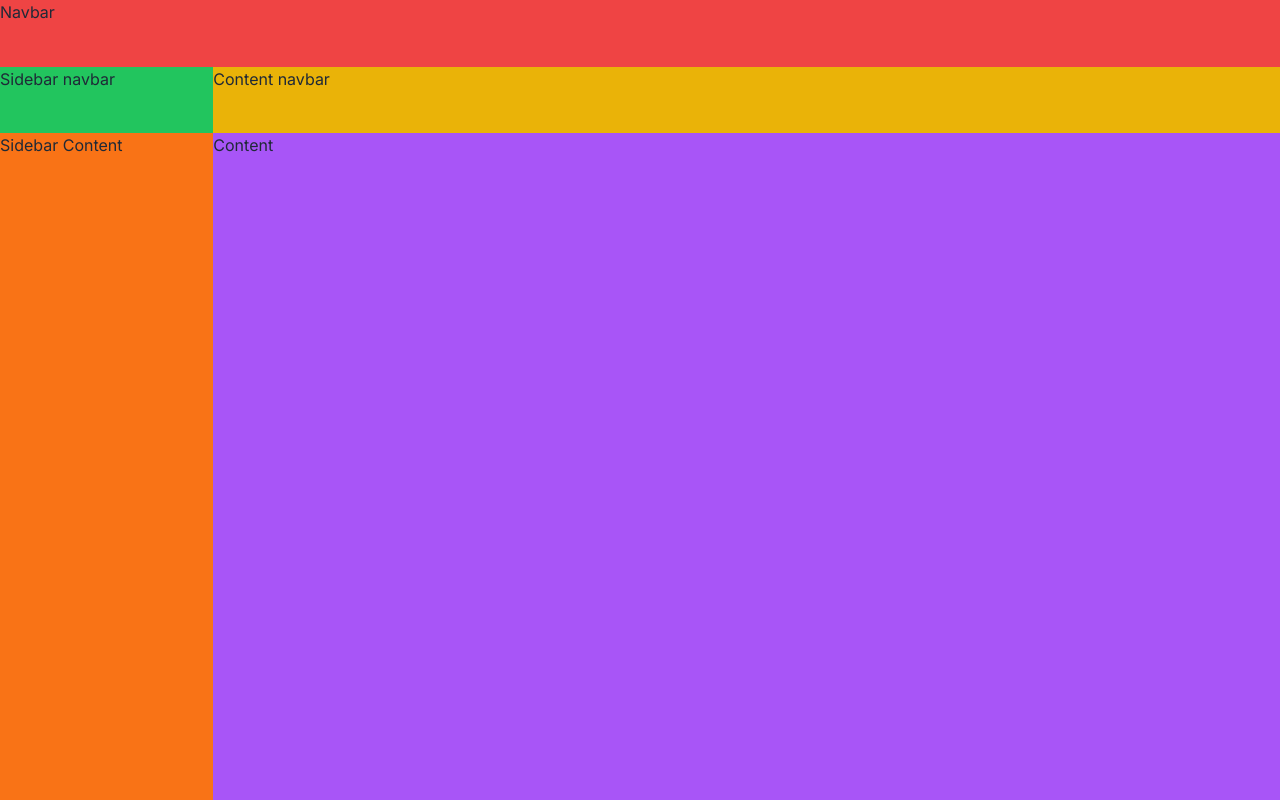
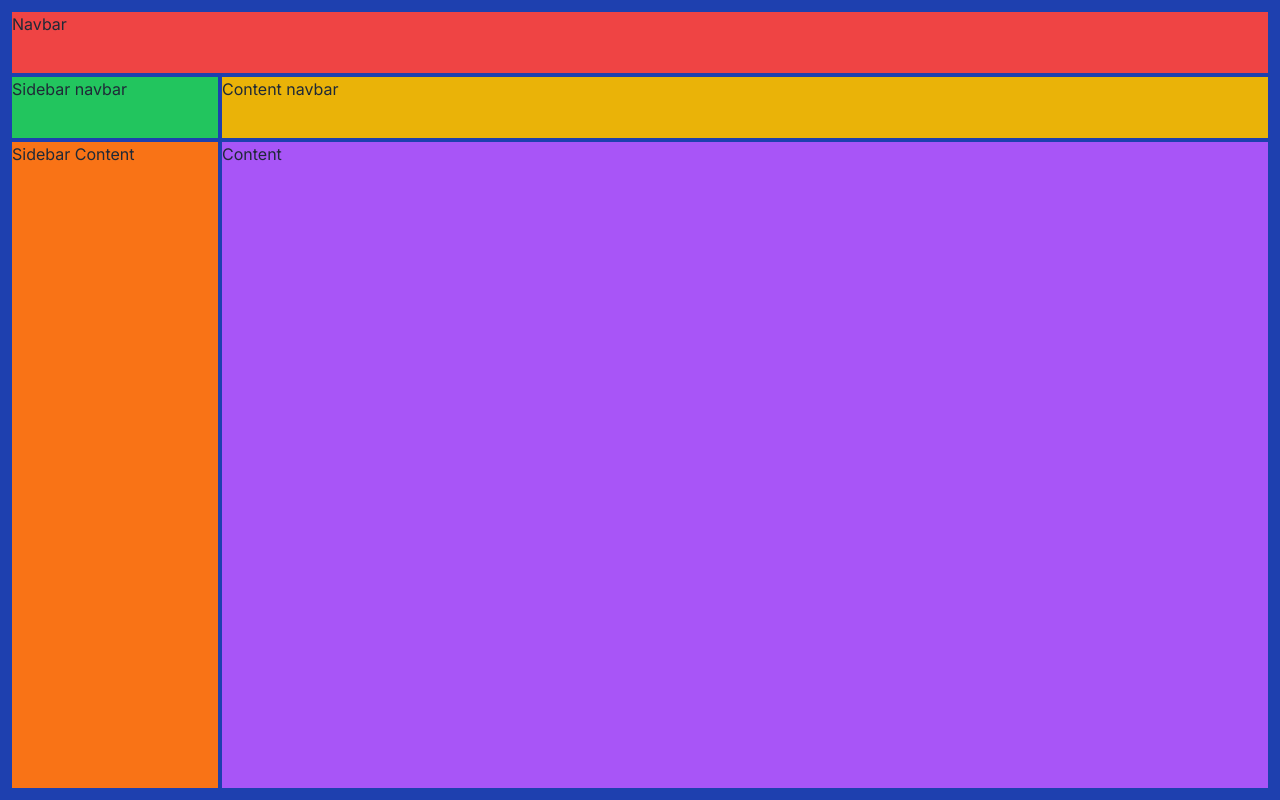
Before and after one commit to NVR-2023/TBD-30-GiftMe-app, a Next.js app: page /wishlists in a window 1280 px wide. Built offline with nearby package versions, Linux system fonts and the light colour scheme.

Commit message:
feat: establish x and y gaps in the basic desktop layout

```diff
--- a/src/app/(private)/wishlists/page.tsx
+++ b/src/app/(private)/wishlists/page.tsx
@@ -3,12 +3,14 @@ import Link from "next/link";
 
 const Wishlists: FC = () => {
   return (
-    <div className=" w-screen h-screen bg-blue-800 grid grid-cols-12 grid-rows-12">
-      <div className="bg-red-500 col-span-12 row-span-1">Navbar</div>
-      <div className="bg-green-500 col-span-2 row-span-1">Sidebar navbar</div>
-      <div className="bg-yellow-500 col-span-10 row-span-1">Content navbar</div>
-      <div className="bg-orange-500 col-span-2 row-span-10">Sidebar Content</div>
-      <div className="bg-purple-500 col-span-10 row-span-10">Content</div>
+    <div className=" w-screen h-screen bg-blue-800">
+      <div className=" h-full w-full py-3 px-3 grid grid-cols-12 grid-rows-12 gap-x-1 gap-y-1">
+        <div className="bg-red-500 col-span-12 row-span-1">Navbar</div>
+        <div className="bg-green-500 col-span-2 row-span-1">Sidebar navbar</div>
+        <div className="bg-yellow-500 col-span-10 row-span-1">Content navbar</div>
+        <div className="bg-orange-500 col-span-2 row-span-10">Sidebar Content</div>
+        <div className="bg-purple-500 col-span-10 row-span-10">Content</div>
+      </div>
     </div>
   );
 };
```
